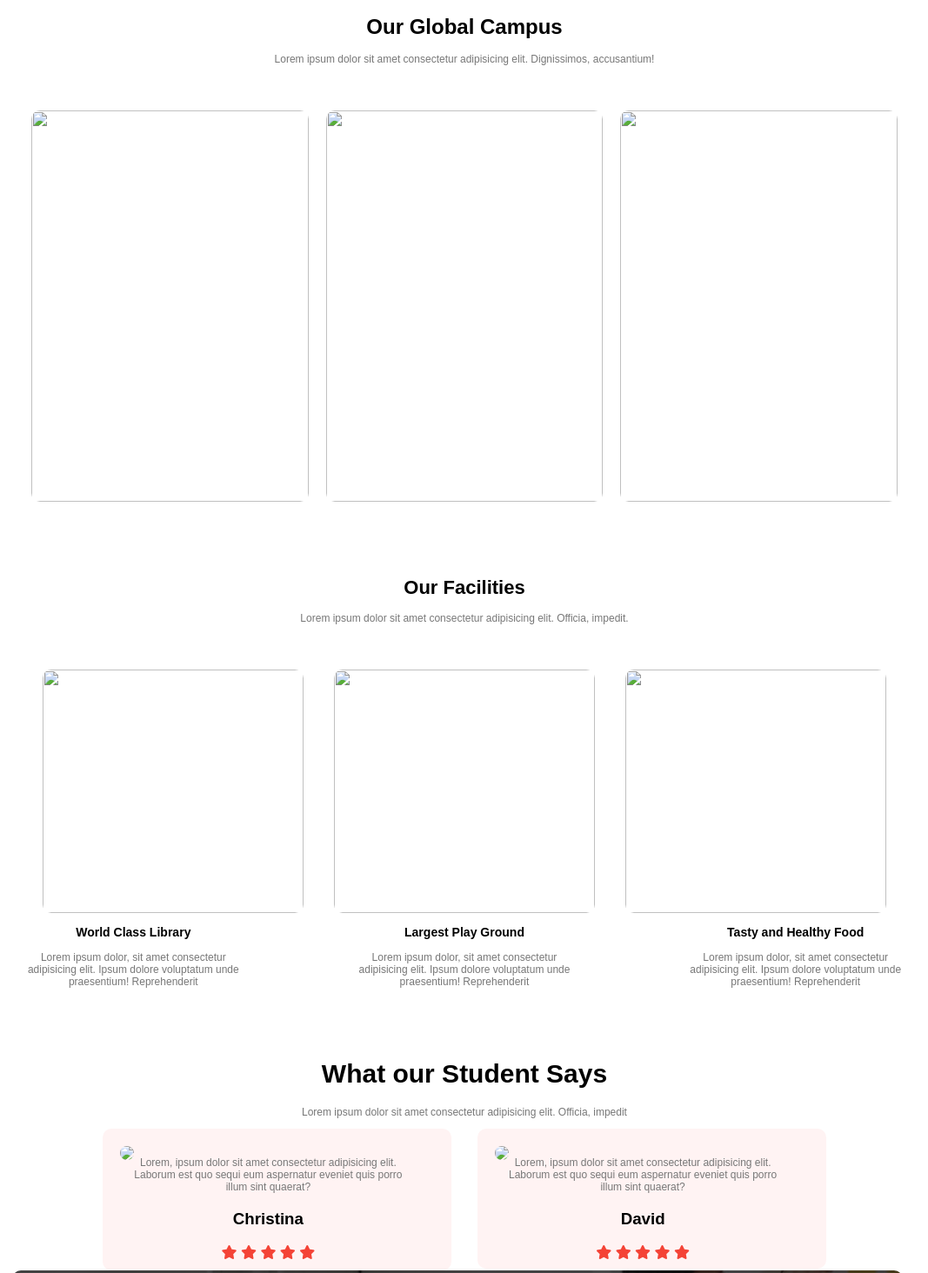
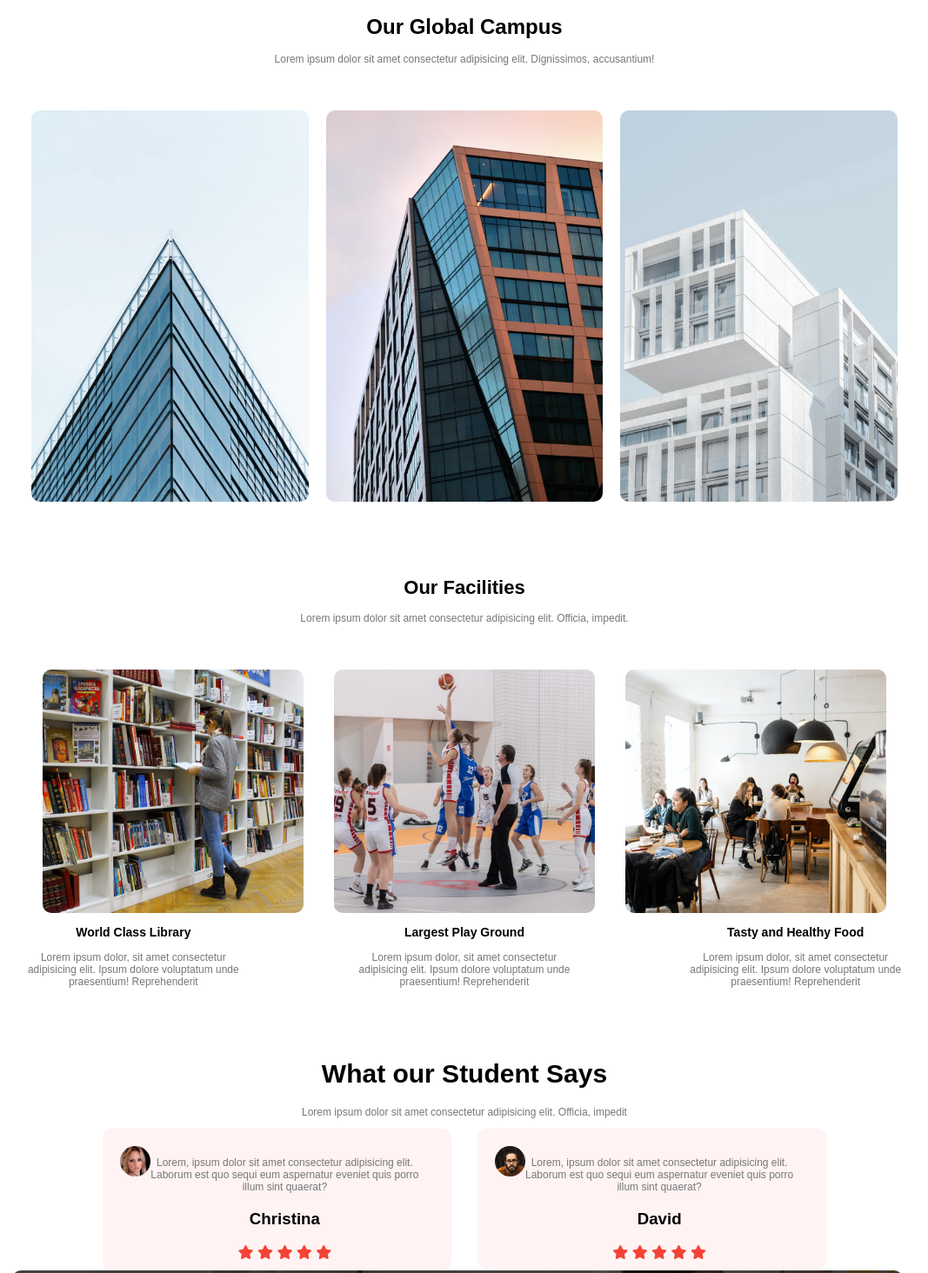
Before and after one commit to PSchristopher/Edu-Ford, a plain HTML site: page index.html in a window 1280 px wide. Shown: the part 1080-2544 px from the top of the page at 87% size, without its empty margins (106-1173 px from the left). Drawn offline with Linux system fonts and the light colour scheme; files whose address does not match are found by name.

Commit message:
Update index.html

```diff
--- a/index.html
+++ b/index.html
@@ -14,7 +14,7 @@
     <div class="banner">
 
         <div class="header">
-            <img class="logo" src="/Eduford/images/logo.png" alt="">
+            <img class="logo" src="images/logo.png" alt="">
             <ul class="content">
 
                 <li>HOME</li>
@@ -63,9 +63,9 @@
         <p>Lorem ipsum dolor sit amet consectetur adipisicing elit. Dignissimos, accusantium!</p>
         <div class="campus1">
             <div class="campus-content">
-                <img src="/Eduford/images/campus1.png" alt="">
-                <img src="/Eduford/images/campus2.png" alt="">
-                <img src="/Eduford/images/campus3.png" alt="">
+                <img src="images/campus1.png" alt="">
+                <img src="images/campus2.png" alt="">
+                <img src="images/campus3.png" alt="">
             </div>
         </div>
     </div>
@@ -73,9 +73,9 @@
         <h1>Our Facilities</h1>
         <p>Lorem ipsum dolor sit amet consectetur adipisicing elit. Officia, impedit.</p>
         <div class="facilities1">
-            <img src="/Eduford/images/facility1.png" alt="">
-            <img src="/Eduford/images/facility2.png" alt="">
-            <img src="/Eduford/images/facility3.png" alt="">
+            <img src="images/facility1.png" alt="">
+            <img src="images/facility2.png" alt="">
+            <img src="images/facility3.png" alt="">
         </div>
         <div class="facilities-content">
             <div>
@@ -106,7 +106,7 @@
         <div class="testimony-content">
             <div class="testimony1">
 
-                    <div><img src="/Eduford/images/user1.jpg"></div>
+                    <div><img src="images/user1.jpg"></div>
                     <div><p>Lorem, ipsum dolor sit amet consectetur adipisicing elit.<br> Laborum est quo sequi eum
                         aspernatur eveniet quis porro <br>illum sint quaerat?</p>
                     <h3>Christina</h3>
@@ -119,7 +119,7 @@
 
             </div>
             <div class="testimony2">
-                <div><img src="/Eduford/images/user2.jpg"></div>
+                <div><img src="images/user2.jpg"></div>
                 <div>
                     <p>Lorem, ipsum dolor sit amet consectetur adipisicing elit.<br> Laborum est quo sequi eum
                         aspernatur eveniet quis porro <br>illum sint quaerat?</p>
```
